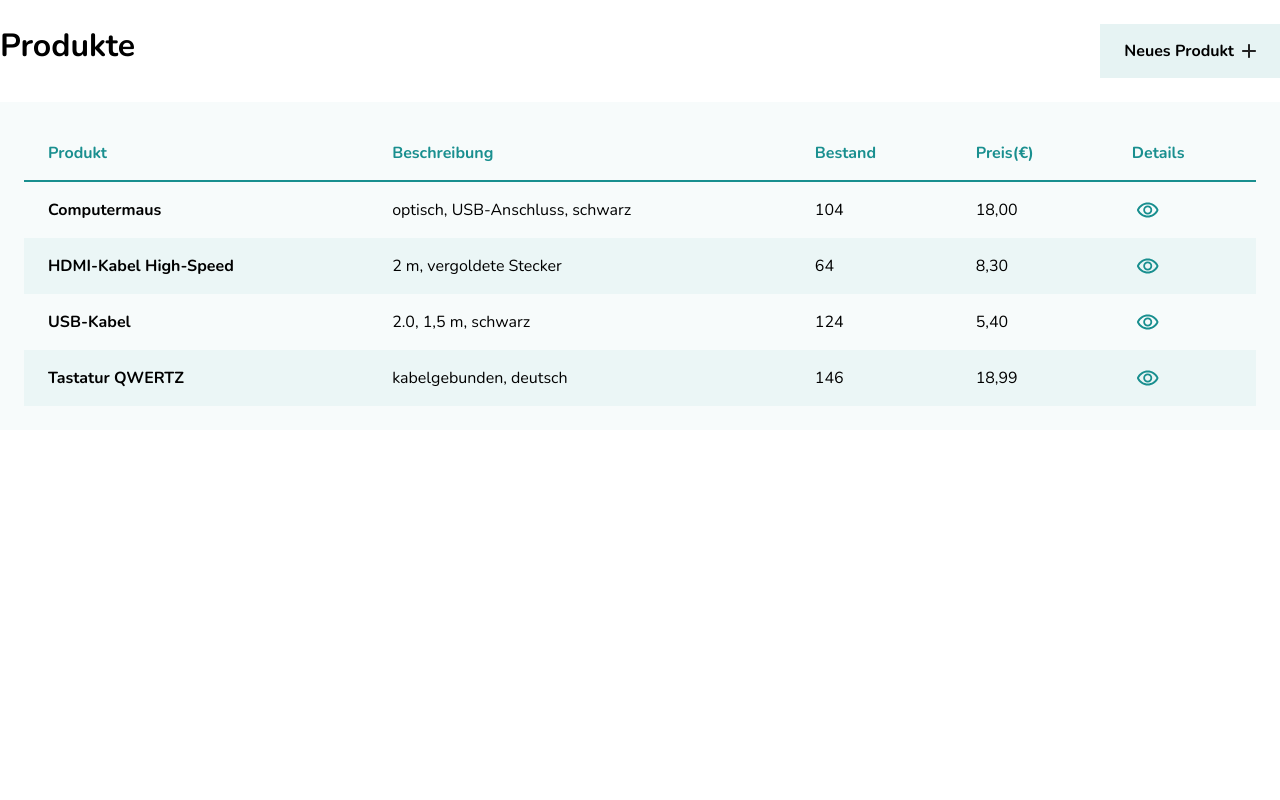
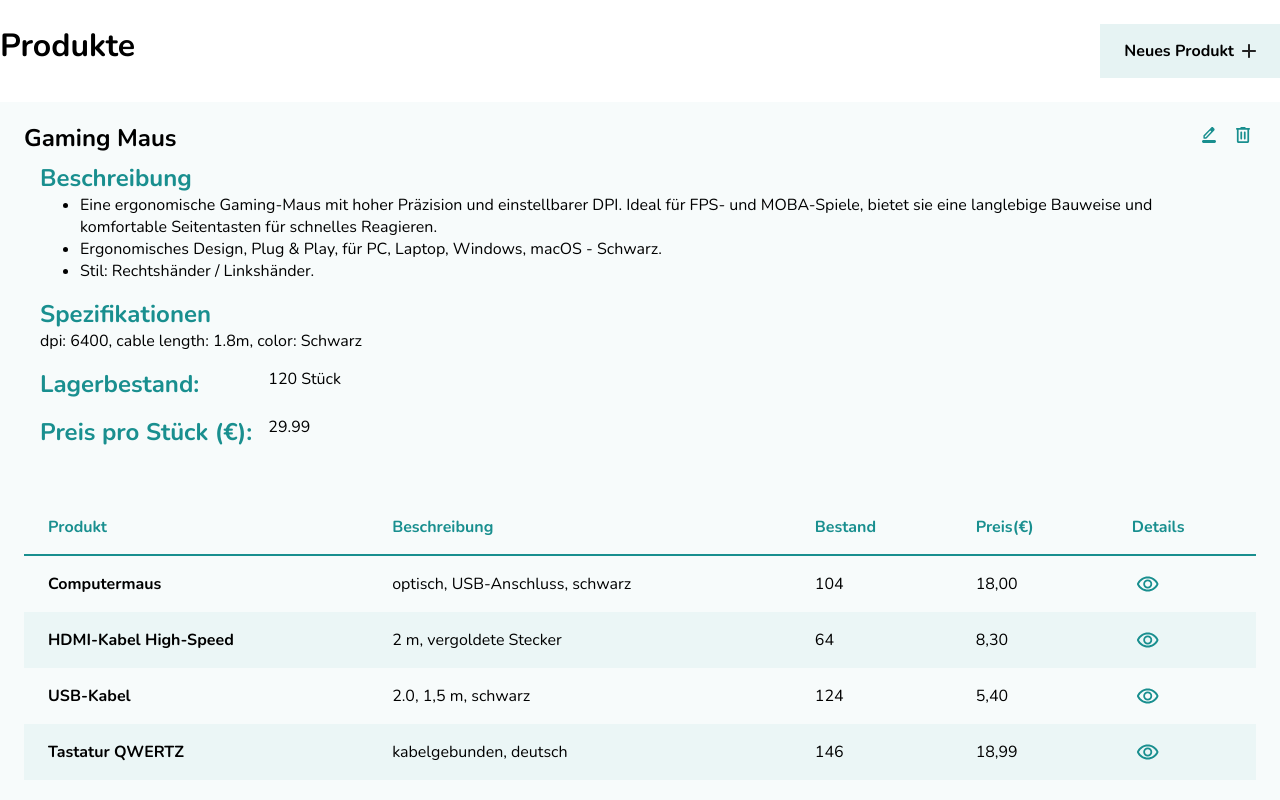
Before and after one commit to CANOST-id/Product-List, an Angular app: page / in a window 1280 px wide. Shown: the top 800 px of the page. Built offline with nearby package versions, Linux system fonts and the light colour scheme.

Commit message:
import product detail

```diff
--- a/src/app/app.html
+++ b/src/app/app.html
@@ -1,5 +1,6 @@
 <app-header></app-header>
 
+<app-product-detail></app-product-detail>
 <app-product-list></app-product-list>
 
 <router-outlet />
--- a/src/app/app.ts
+++ b/src/app/app.ts
@@ -2,13 +2,15 @@ import { Component, signal } from '@angular/core';
 import { RouterOutlet } from '@angular/router';
 import { Header } from './layout/header/header';
 import { ProductList } from './shared/components/product-list/product-list';
+import { ProductDetail } from './shared/components/product-detail/product-detail';
 
 @Component({
   selector: 'app-root',
   imports: [
     RouterOutlet,
     Header,
-    ProductList],
+    ProductList,
+    ProductDetail],
   templateUrl: './app.html',
   styleUrls: ['./app.scss']
 })
```
